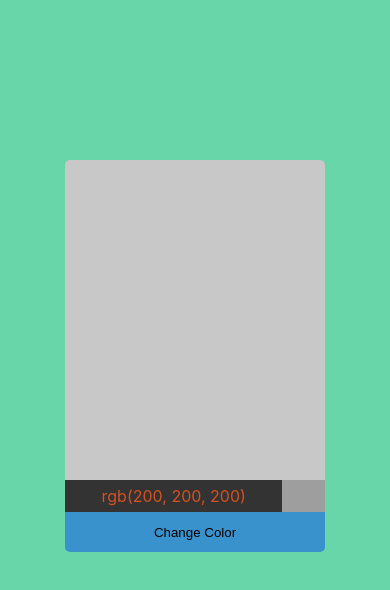
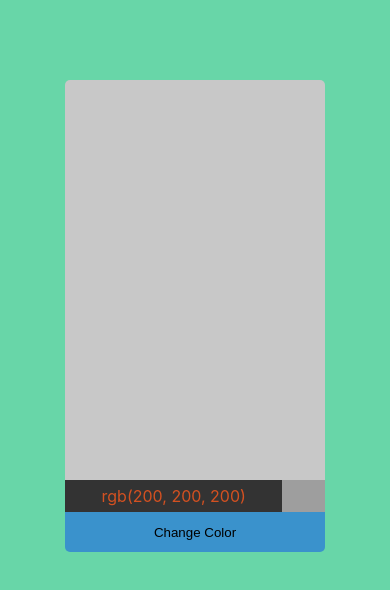
Before and after one commit to turkaytunc/random-color-generator, a React (Create React App) app: page / in a window 390 px wide. Shown: the top 590 px of the page. Built offline with nearby package versions, Linux system fonts and the light colour scheme; grey boxes are pictures that could not be loaded.

Commit message:
update mobile layout

```diff
--- a/src/App.scss
+++ b/src/App.scss
@@ -13,6 +13,6 @@
   .app {
     grid-template-columns: 1fr 4fr 1fr;
     justify-content: center;
-    padding-top: 10em;
+    padding-top: 5em;
   }
 }
--- a/src/components/RandomColorCard.js
+++ b/src/components/RandomColorCard.js
@@ -29,7 +29,7 @@ export const RandomColorCard = () => {
       <div
         style={{
           background: color,
-          height: '20em',
+          height: '25em',
           borderTopLeftRadius: '5px',
           borderTopRightRadius: '5px',
         }}
```
